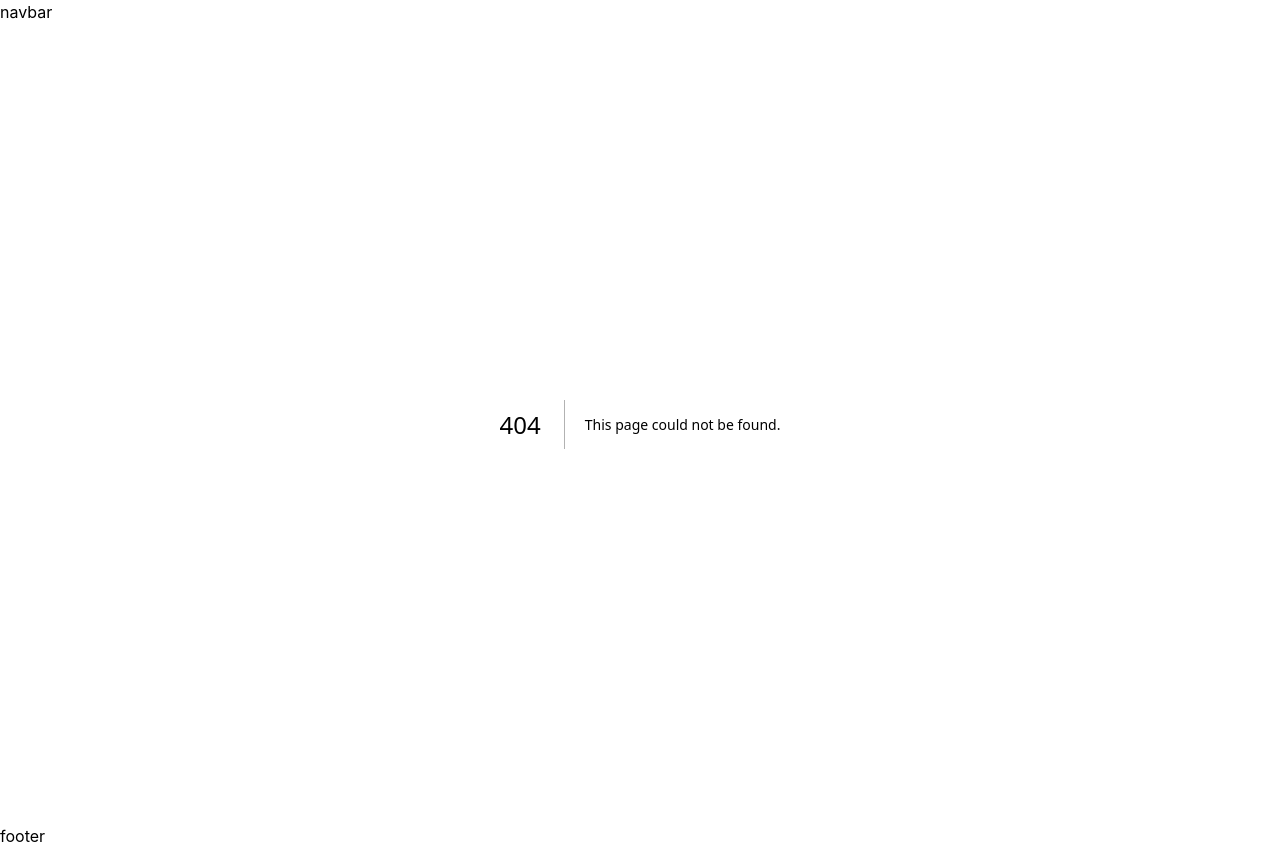
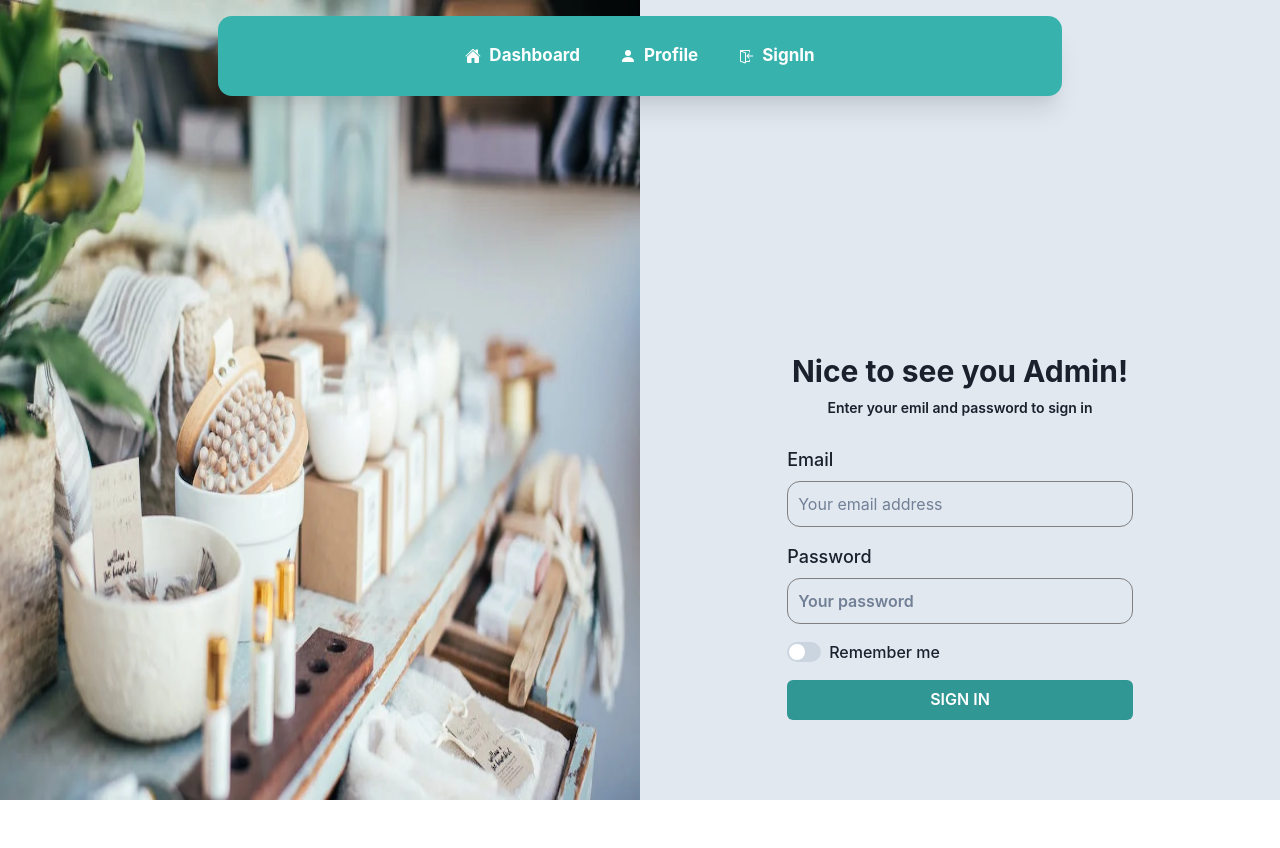
Before and after one commit to Shivam-Moudgil/Cosmetica, a Next.js app in the folder A4store/: page /admin/login in a window 1280 px wide. Before the commit this address had no page. After the commit the page ends 800 px from the top, so only its background shows below. Built offline with nearby package versions, Linux system fonts and the light colour scheme.

Commit message:
admin-login page done

```diff
--- a/A4store/components/admin/home/Admin.burgerNav.jsx
+++ b/A4store/components/admin/home/Admin.burgerNav.jsx
@@ -3,7 +3,7 @@ import React from 'react'
 import { GiHamburgerMenu } from 'react-icons/gi'
 import AdminSidebar from './Admin.sidebar'
 
-const AdminBurgerNav = ({ toggleSidebarVisiblity, isVisible }) => {
+const AdminBurgerNav = ({ toggleSidebarVisiblity, isVisible, bg }) => {
   return (
     <>
       <Icon
@@ -12,7 +12,7 @@ const AdminBurgerNav = ({ toggleSidebarVisiblity, isVisible }) => {
         fontSize={20}
         as={GiHamburgerMenu}
       />
-      {isVisible && <AdminSidebar />}
+      {isVisible && <AdminSidebar bg={bg} />}
     </>
   )
 }
--- a/A4store/components/admin/home/Admin.infoCards.jsx
+++ b/A4store/components/admin/home/Admin.infoCards.jsx
@@ -15,7 +15,7 @@ import { IoWalletSharp } from 'react-icons/io5'
 
 const AdminInfoCards = () => {
   return (
-    <GridItem w="450px">
+    <GridItem maxW="450px">
       <Card bg={'linear-gradient(to right top, #cc2b5e, #753a88);'}>
         <CardBody>
           <Flex flexDirection="row" align="center" justify="center" w="100%">
--- a/A4store/components/admin/home/Admin.sidebar.jsx
+++ b/A4store/components/admin/home/Admin.sidebar.jsx
@@ -19,11 +19,11 @@ const links = [
   },
 ]
 
-const AdminSidebar = ({ location }) => {
+const AdminSidebar = ({ location, bg }) => {
   return (
     <VStack
       h="100vh"
-      bg="var(--admin_sidebar_color2)"
+      bg={bg ? bg : 'var(--admin_sidebar_color2)'}
       boxShadow="xl"
       spacing={'20px'}
       py="5px"
@@ -31,6 +31,7 @@ const AdminSidebar = ({ location }) => {
       pos="fixed"
       left={-4}
       top={0}
+      zIndex={10}
     >
       <HStack w="full" justify="center">
         <Image
@@ -51,12 +52,17 @@ const AdminSidebar = ({ location }) => {
             py="15px"
             borderRightRadius="10px"
             cursor={'pointer'}
-            _hover={{ bg: 'white' }}
+            _hover={{ bg: bg ? 'grey' : 'white', color: bg ? 'white' : 'grey' }}
             bg={location === ele.location && 'white'}
             transition="all 0.3s ease-in-out"
           >
             <Icon fontSize={23} as={ele.icon} />
-            <Text fontSize={20} color={'grey'} fontWeight="600">
+            <Text
+              fontSize={20}
+              _hover={{ color: bg ? 'white' : 'grey' }}
+              color={'grey'}
+              fontWeight="600"
+            >
               {ele.text}
             </Text>
           </HStack>
--- /dev/null
+++ b/A4store/components/admin/login/Admin.loginForm.jsx
@@ -0,0 +1,89 @@
+import {
+  Button,
+  FormControl,
+  FormLabel,
+  Heading,
+  Input,
+  Switch,
+  Text,
+  VStack,
+} from '@chakra-ui/react'
+import React, { useState } from 'react'
+
+const AdminLoginForm = () => {
+  const [formInput, setFormInput] = useState({
+    email: '',
+    password: '',
+    isRemember: false,
+  })
+  const handleSubmit = (e) => {
+    e.preventDefault()
+    //write server code here
+  }
+
+  return (
+    <VStack w="full" h="100vh" bg="gray.200" justify={'flex-end'} pb="20">
+      <VStack mb="20px">
+        <Heading fontSize={{ base: '25', md: 30 }} fontWeight={'bold'}>
+          Nice to see you Admin!
+        </Heading>
+        <Text fontSize={14} fontWeight={600}>
+          Enter your emil and password to sign in
+        </Text>
+      </VStack>
+      <VStack
+        w={{ base: '90%', sm: '80%', md: '60%', lg: '54%' }}
+        spacing={4}
+        as={'form'}
+        onSubmit={handleSubmit}
+        justify="center"
+      >
+        <FormControl>
+          <FormLabel fontSize={18}>Email</FormLabel>
+          <Input
+            value={formInput.email}
+            onChange={({ target: { value } }) =>
+              setFormInput({ ...formInput, email: value })
+            }
+            border="1px solid gray"
+            p="10px"
+            rounded="13px"
+            variant={'unstyled'}
+            placeholder="Your email address"
+          />
+        </FormControl>
+        <FormControl>
+          <FormLabel fontSize={18}>Password</FormLabel>
+          <Input
+            p="10px"
+            border="1px solid gray"
+            rounded="13px"
+            fontWeight={600}
+            variant={'unstyled'}
+            type="password"
+            placeholder="Your password"
+            value={formInput.password}
+            onChange={({ target: { value } }) =>
+              setFormInput({ ...formInput, password: value })
+            }
+          />
+        </FormControl>
+        <FormControl gap="8px" display="flex" alignItems="center">
+          <Switch
+            onChange={({ target: { checked } }) =>
+              setFormInput({ ...formInput, isRemember: checked })
+            }
+          />
+          <FormLabel htmlFor="Remember me" mb="0">
+            Remember me
+          </FormLabel>
+        </FormControl>
+        <Button type="submit" w="full" variant={'solid'} colorScheme="teal">
+          SIGN IN
+        </Button>
+      </VStack>
+    </VStack>
+  )
+}
+
+export default AdminLoginForm
--- /dev/null
+++ b/A4store/components/admin/login/Admin.loginNav.jsx
@@ -0,0 +1,54 @@
+import { Box, HStack, Icon, Stack, Text } from '@chakra-ui/react'
+import React, { useState } from 'react'
+import Link from 'next/link'
+import { IoHome } from 'react-icons/io5'
+import { BsFillPersonFill } from 'react-icons/bs'
+import { VscSignIn } from 'react-icons/vsc'
+import AdminBurgerNav from '../home/Admin.burgerNav'
+
+const links = [
+  { text: 'Dashboard', icon: IoHome, link: '/admin' },
+  { text: 'Profile', icon: BsFillPersonFill, link: '/admin/profile' },
+  { text: 'SignIn', icon: VscSignIn, link: '/admin/login' },
+]
+
+const AdminLoginNav = () => {
+  const [isVisible, setIsVisible] = useState(false)
+  const toggleSidebarVisiblity = () => setIsVisible(!isVisible)
+  return (
+    <HStack
+      w="full"
+      rounded={'14px'}
+      h="80px"
+      boxShadow={'xl'}
+      justify={{ base: 'flex-end', md: 'center' }}
+      bg="teal.400"
+      px="18px"
+      spacing={10}
+    >
+      {links.map((ele, ind) => (
+        <HStack
+          display={{ base: 'none', md: 'flex' }}
+          cursor={'pointer'}
+          key={new Date().getMilliseconds() + ind}
+        >
+          <Icon color="white" as={ele.icon} />
+          <Link href={ele.link}>
+            <Text fontWeight={700} fontSize={17} color="white">
+              {ele.text}
+            </Text>
+          </Link>
+        </HStack>
+      ))}
+      <HStack display={{ base: 'flex', md: 'none' }}>
+        <AdminBurgerNav
+          bg="white"
+          isVisible={isVisible}
+          toggleSidebarVisiblity={toggleSidebarVisiblity}
+        />
+      </HStack>
+    </HStack>
+  )
+}
+
+export default AdminLoginNav
--- a/A4store/src/pages/admin/index.jsx
+++ b/A4store/src/pages/admin/index.jsx
@@ -19,7 +19,7 @@ const AdminHome = () => {
           templateColumns={{ base: '1fr', md: '1fr 1fr', lg: 'repeat(2,1fr)' }}
           gap="24px"
           w="full"
-          justifyContent={'space-between'}
+          justifyContent={{ base: 'center', md: 'space-between' }}
         >
           {new Array(4).fill(0).map((ele, ind) => (
             <AdminInfoCards key={new Date().getMilliseconds + ind} />
--- /dev/null
+++ b/A4store/src/pages/admin/login.jsx
@@ -0,0 +1,37 @@
+import React from 'react'
+// import Image from 'next/image'
+
+import { Image, HStack, VStack, Box } from '@chakra-ui/react'
+import AdminLoginForm from '../../../components/admin/login/Admin.loginForm'
+import AdminLoginNav from '../../../components/admin/login/Admin.loginNav'
+
+const AdminLogin = () => {
+  return (
+    <HStack spacing={0} w="full" justify={'center'}>
+      <Box
+        position="absolute"
+        top="2%"
+        left={{ base: '0', lg: '17%' }}
+        right={{ base: '0', lg: '17%' }}
+      >
+        <AdminLoginNav />
+      </Box>
+      <HStack w="50%" h="100vh" display={{ base: 'none', lg: 'flex' }}>
+        <Image
+          src="/admin_images/pexels-photo-5490778.webp"
+          w="full"
+          h="full"
+        />
+      </HStack>
+      <VStack w={{ base: 'full', lg: '50%' }}>
+        <AdminLoginForm />
+      </VStack>
+    </HStack>
+  )
+}
+
+export default AdminLogin
+
+AdminLogin.getLayout = function PageLayout(page) {
+  return <>{page}</>
+}
```
Also changed, not shown: A4store/components/admin/home/Admin.navbar.jsx (+6 -4 lines), A4store/public/admin_images/pexels-photo-5490778.webp (added).
